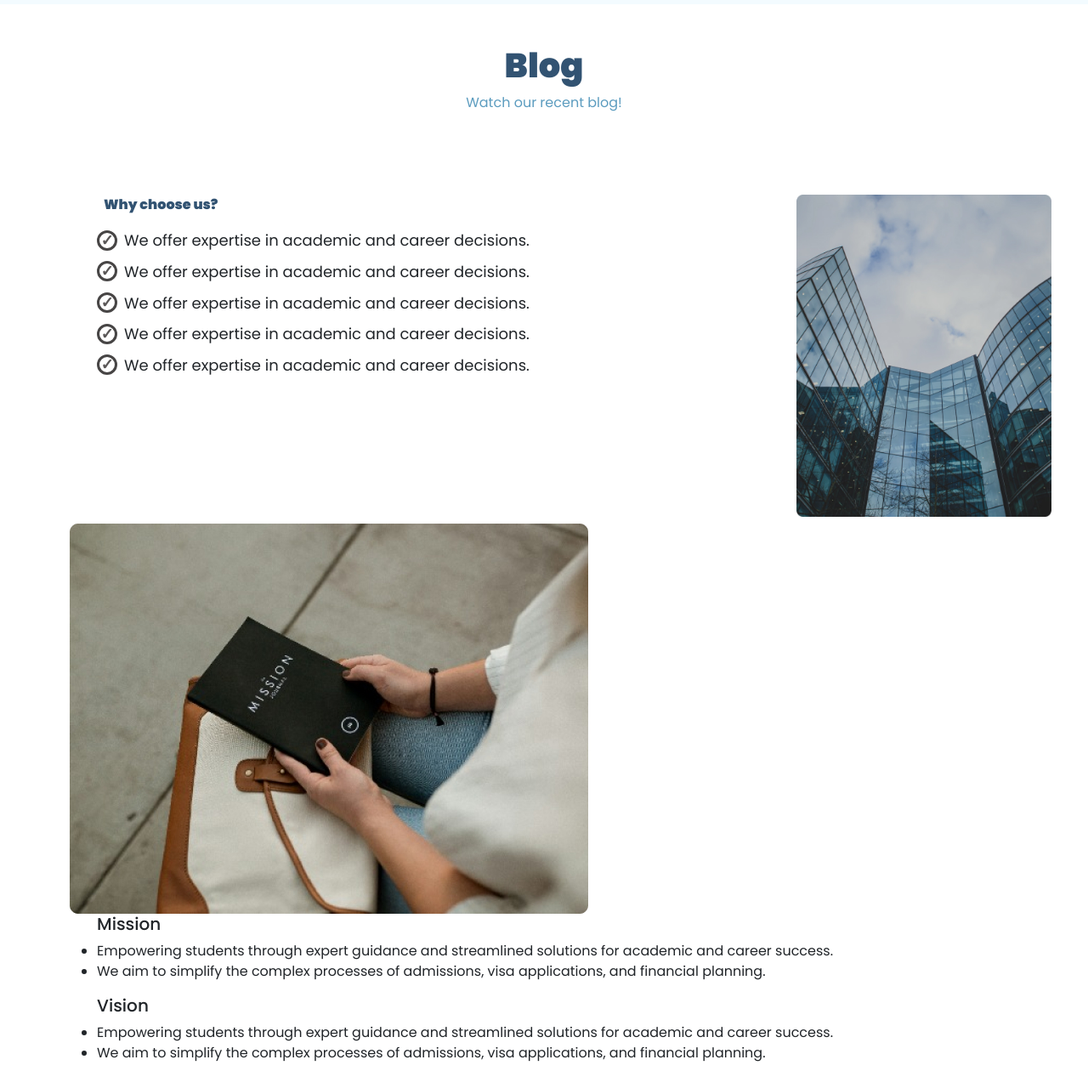
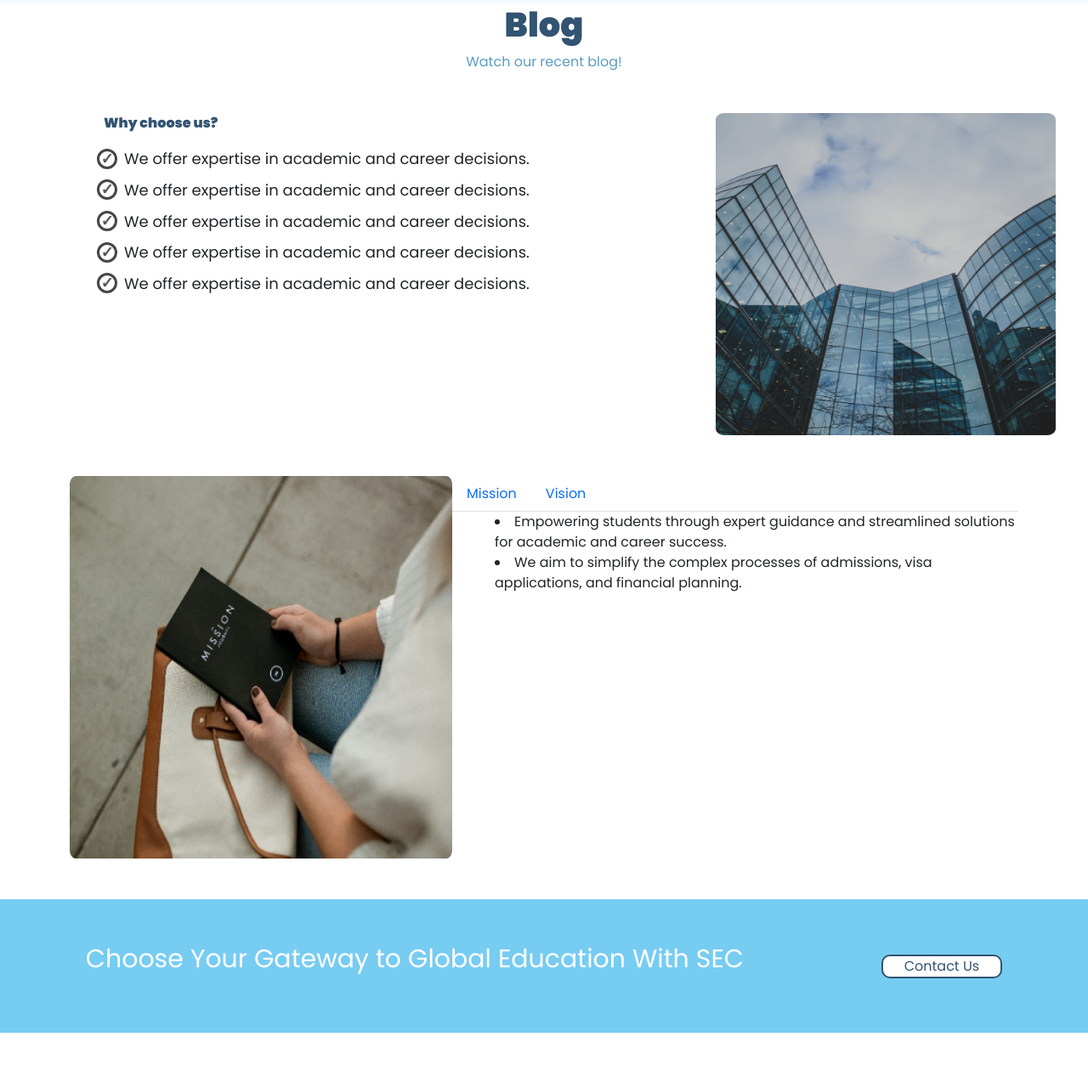
Before and after one commit to ancurluxe/figma-homepage, a plain HTML site: page main/index.html in a window 1280 px wide. Shown: the part 1714-2994 px from the top of the page at 85% size. Drawn offline with nearby package versions, Linux system fonts and the light colour scheme.

Commit message:
anymore errors?

```diff
--- a/css/style.css
+++ b/css/style.css
@@ -152,8 +152,7 @@
   /* text-align:right !important; */
   padding-left: 20px;
 }
-.home-abt-txt p {
-}
+
 
 .txt-about {
   position: absolute;
@@ -204,8 +203,18 @@
 }
 
 .building img {
-  width: 300px;
+  width: 400px;
   height: 379px;
+}
+.mission img{
+  width: 450px;
+  height: 450px;
+}
+.tab-content{
+  padding-left: 50px;
+}
+.nav {
+  font-weight: 500;
 }
 
 @media screen and (min-width: 700px) {
--- a/main/index.html
+++ b/main/index.html
@@ -201,19 +201,19 @@
   </section>
   <!-- Blog-->
   <section>
-          <div class="gap p-5 ">
+          <div class="gap ">
         <div class=" head text-center">
          <h3>Blog</h3>
         </div>
-        <div class="sub">
-          <div class="text-center">
+        <div class="sub text-center">
+          <!-- <div class="text-center"> -->
          <h>Watch our recent blog!</h>
-        </div>
+        <!-- </div> -->
         </div>
       </div>
   <div class="container py-5">
     <div class="row">
-      <div class="col-lg-9">
+      <div class="col-lg-8">
         <div class="choose">
           <p>Why choose us?</p>
         </div>
@@ -228,32 +228,54 @@
         </div>
       </div>
       <div class="col-lg-3">
-        <div class="building mb-2">
+        <div class="building mb-5">
           <img src="../images/building.jpg" alt="Building">
         </div>
       </div>
     </div>
-    <img src="../images/mission img.jpg" alt="">
-    <div class="mission-lst">
-      <ul>
-        <h5>Mission</h5>
-        <li>Empowering students through expert guidance and streamlined
-  solutions for academic and career success.</li>
-<li>We aim to simplify the complex processes of admissions, visa
-applications, and financial planning.</li>
-      </ul>
+    <div class=" mission d-flex">
+      <img src="../images/mission img.jpg" alt="">
+      <div>
+        <ul class="nav nav-tabs" id="myTab" role="tablist">
+    <!-- <li class="nav-item" role="presentation">
+    <button class="nav-link active" id="home-tab" data-bs-toggle="tab" data-bs-target="#home-tab-pane" type="button" role="tab" aria-controls="home-tab-pane" aria-selected="true"></button>
+    </li> -->
+    <li class="nav-item" role="presentation">
+    <button class="nav-link" id="mission-tab" data-bs-toggle="tab" data-bs-target="#mission-tab-pane" type="button" role="tab" aria-controls="mission-tab-pane" aria-selected="false">Mission</button>
+    </li>
+    <li class="nav-item" role="presentation">
+    <button class="nav-link" id="vision-tab" data-bs-toggle="tab" data-bs-target="#vision-tab-pane" type="button" role="tab" aria-controls="vision-tab-pane" aria-selected="false">Vision</button>
+    </li>
+    </ul>
+    <div class="tab-content" id="myTabContent">
+   <div class="tab-pane fade show active" id="mission-tab-pane" role="tabpanel" aria-labelledby="mission-tab" tabindex="0">
+    <li>Empowering students through expert guidance and streamlined
+    solutions for academic and career success.</li>
+   <li>We aim to simplify the complex processes of admissions, visa
+   applications, and financial planning.</li></div>
+
+    <div class="tab-pane fade" id="vision-tab-pane" role="tabpanel" aria-labelledby="vision-tab" tabindex="0">
+    <li> students throughand financial planning expert guidance and streamlined
+    solutions for Empoweringacademic and career success.</li>
+    <li>We aim to simplify the complex processes of admissions, visa
+      applications, .</li>
     </div>
-    <div class="vision-lst">
-      <ul>
-        <h5>Vision</h5>
-        <li>Empowering students through expert guidance and streamlined
-  solutions for academic and career success.</li>
-<li>We aim to simplify the complex processes of admissions, visa
-applications, and financial planning.</li>
-      </ul>
+    </div>
+   </div>
     </div>
   </div>
-</section>
+
+ <!-- contact bar -->
+  <section>
+    <div class="contact-section py-5">
+      <div class="font">
+        <p>Choose Your Gateway to Global Education With SEC</p>
+      </div>
+      <div class="button"><button class="ctn-button">Contact Us</button></div>
+      <!-- <div class="button"><button class="btn btn-outline-success" type="submit">Contact Us</button></div> -->
+    </div>
+  </section>
+
 <!-- Our services -->
  <div class="gap p-5 ">
         <div class=" head text-center">
@@ -563,17 +585,6 @@ applications, and financial planning.</li>
     </div>
   </section>
 
- <!-- contact bar -->
-  <section>
-    <div class="contact-section py-5">
-      <div class="font">
-        <p>Choose Your Gateway to Global Education With SEC</p>
-      </div>
-      <div class="button"><button class="ctn-button">Contact Us</button></div>
-      <!-- <div class="button"><button class="btn btn-outline-success" type="submit">Contact Us</button></div> -->
-    </div>
-  </section>
-
 <section>
   <div class="img-contact py-5">
     <img src="../images/contact.jpg" alt="">
```
